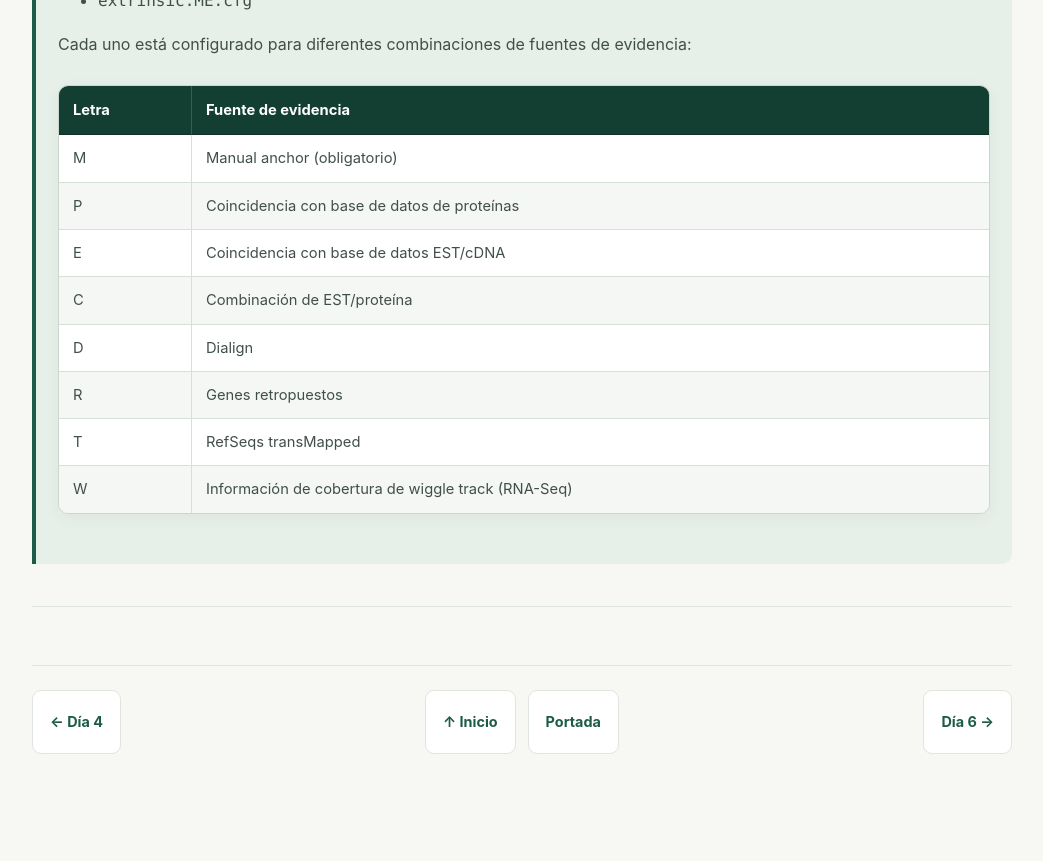
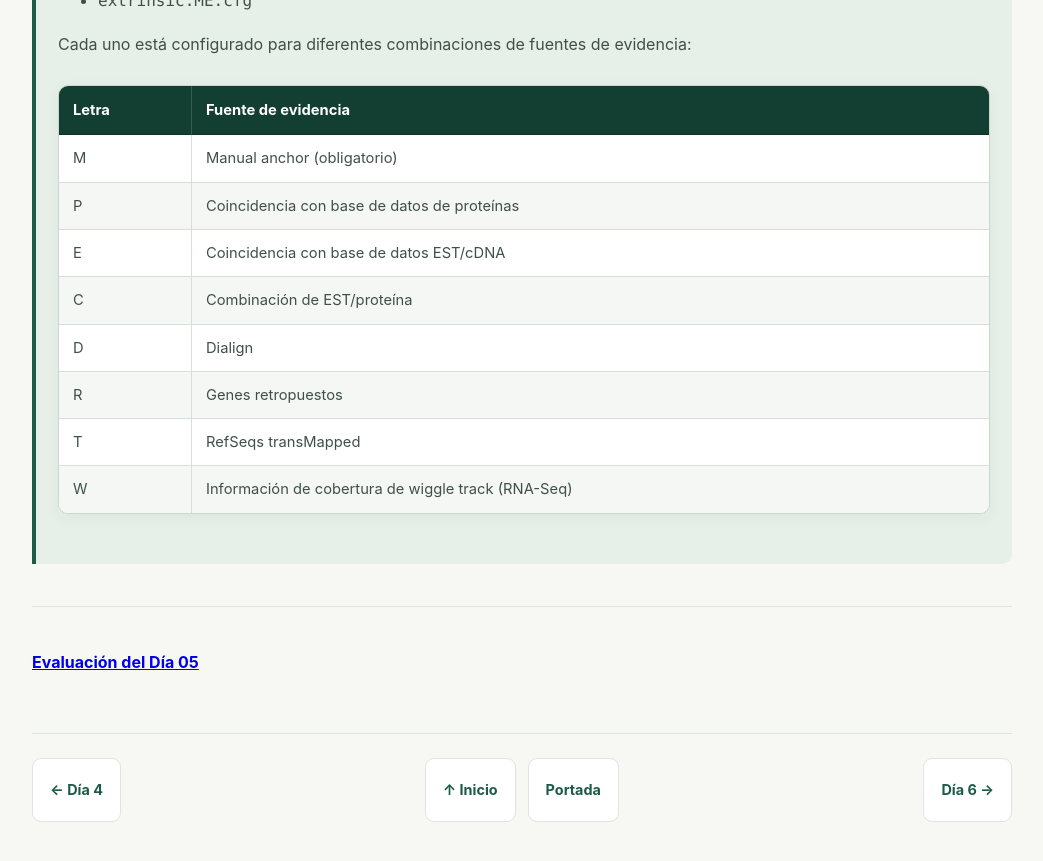
Before and after one commit to vitoem/HBGT_2026, a Jekyll site: the page built from docs/dia-05.md, in a window 1280 px wide and 900 px high, scrolled down 10496 px. Shown: the top 861 px of the window, without its empty margins (118-1161 px from the left). Built offline with Jekyll 4.4.1, drawn with Linux system fonts in a browser that asks for light colours; before the commit the page ends 11328 px from its top, so only the background shows below that.

Commit message:
Add evaluation link for Day 05

```diff
--- a/docs/dia-05.md
+++ b/docs/dia-05.md
@@ -313,3 +313,5 @@ augustus --species=tomato --hintsfile=TrainingSet_hints.E.gff --extrinsicCfgFile
 > | W | Información de cobertura de wiggle track (RNA-Seq) |
 
 ---
+
+[**Evaluación del Día 05**](https://forms.cloud.microsoft/r/YWPUz203re)
```
